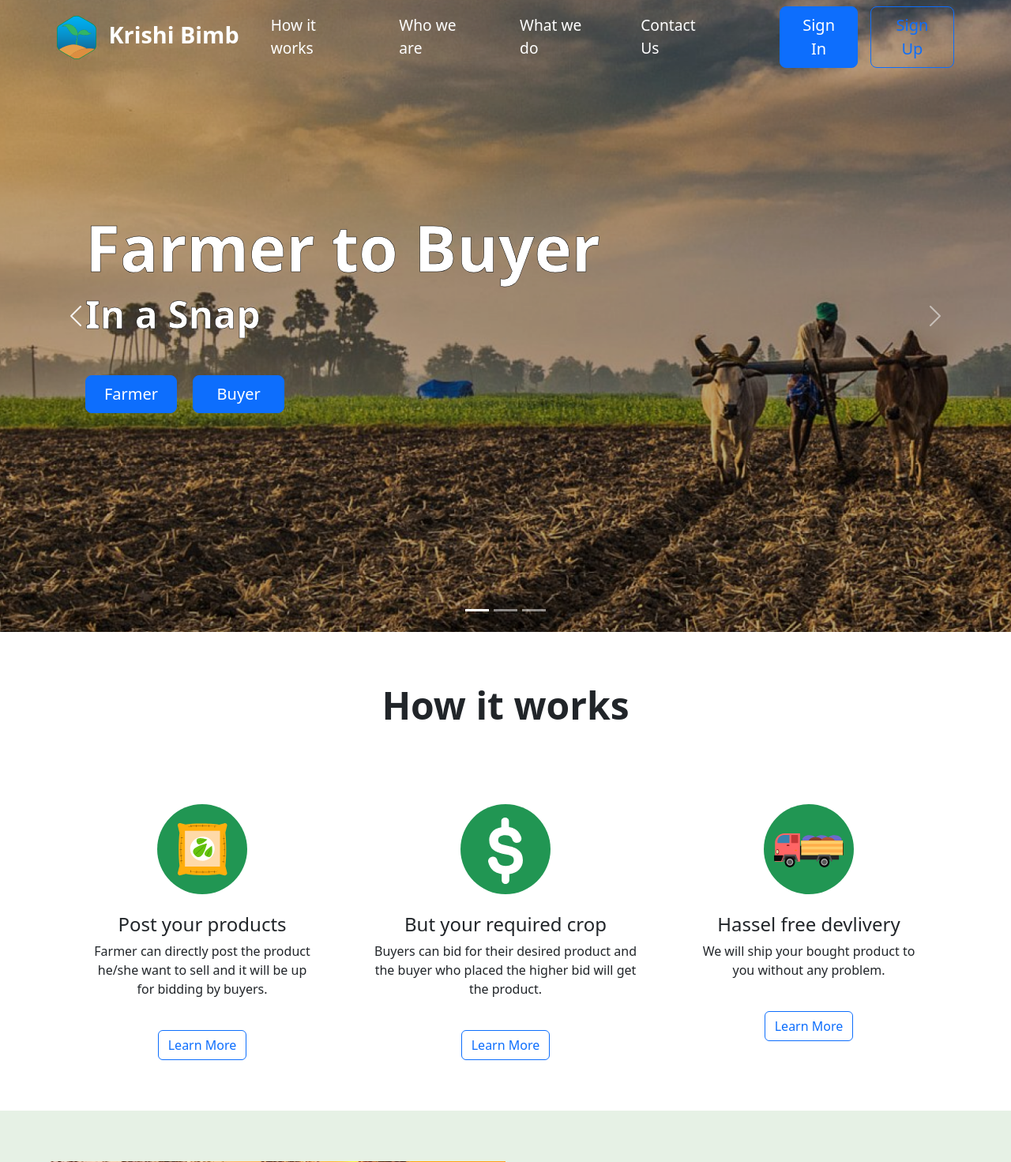
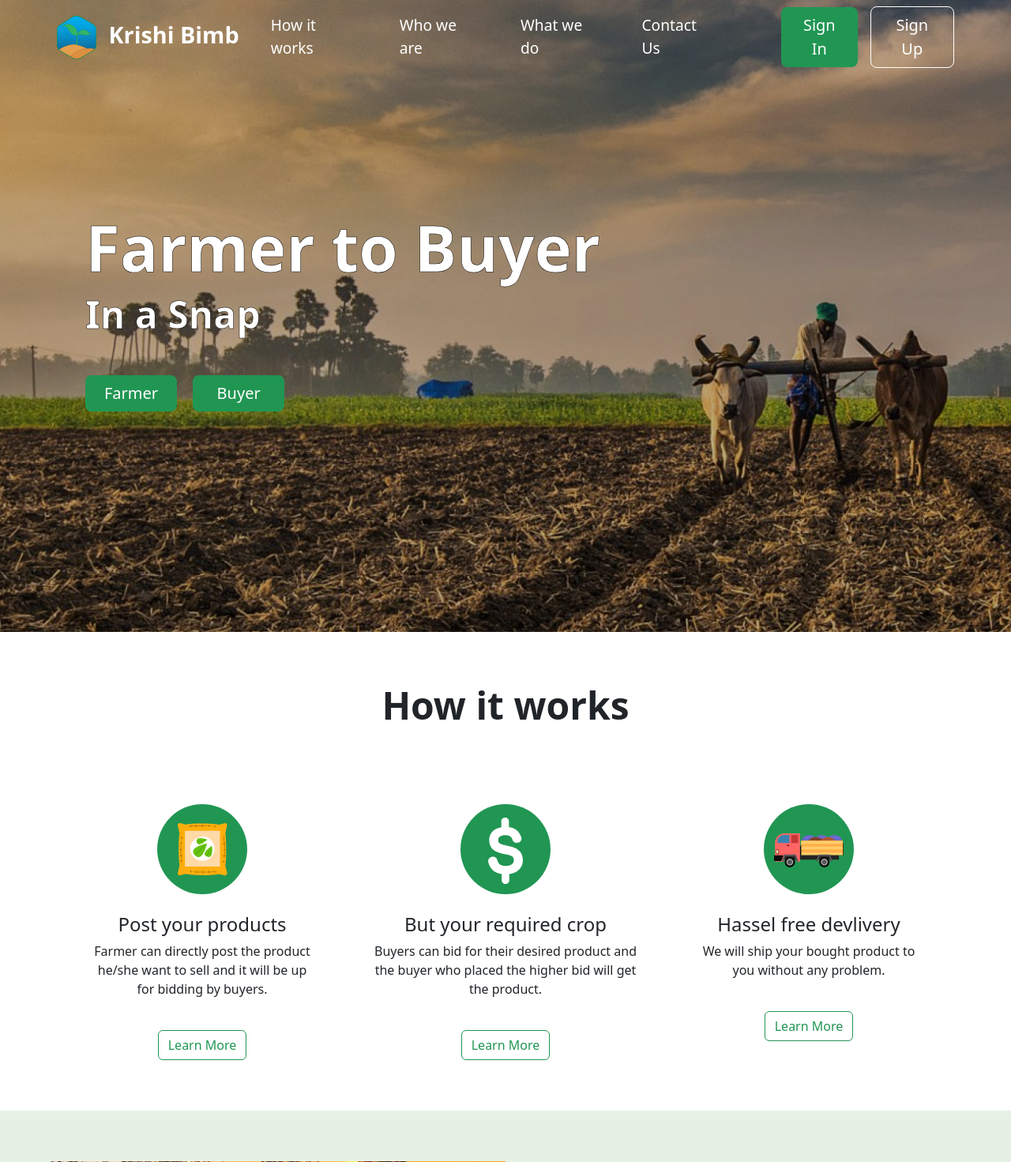
Before and after one commit to mayankdhnkr/krishi_bimb, a PHP site: page / in a window 1280 px wide. Shown: the top 1471 px of the page at 79% size. Run offline with PHP 8.4, Linux system fonts and the light colour scheme; some libraries are stand-ins or nearby versions.

Commit message:
landing page interactions added

```diff
--- a/CSS/styles.css
+++ b/CSS/styles.css
@@ -1,7 +1,29 @@
+/* Bootstrap changes */
+.btn-primary{
+    background-color: #219653;
+    border: #219653;
+}
+.btn-outline-primary{
+    color: #219653;
+    border-color: #219653;
+}
+.signup-btn{
+    color: white;
+    border-color: white;
+}
+
+/* HTML Elements */
+html{
+    scroll-behavior: smooth;
+}
+
 /* Navbar */
-.nav-link{
+.links-navbar{
     color: white;
     font-size: 1.2rem;
+}
+.nav-link:hover{
+    color: #219653;
 }
 .navbar-brand{
     color: white;
@@ -91,8 +113,18 @@
 .footer-email{
     font-size: 2rem;
     font-weight: 700;
+    color: #2d2d2d;
+    text-decoration: none;
+}
+.footer-email:hover{
     color: #219653;
 }
 .footer-icon{
+    color: #2d2d2d;
+}
+.footer-icon:hover{
     color: #219653;
 }
+.wave{
+    width: 100%;
+}
--- a/index.html
+++ b/index.html
@@ -37,22 +37,22 @@
                 <div class="collapse navbar-collapse" id="navbarNav">
                     <ul class="navbar-nav ms-auto me-5">
                         <li class="nav-item mx-3">
-                            <a href="#" class="nav-link">How it works</a>
+                            <a href="#how" class="nav-link links-navbar">How it works</a>
                         </li>
                         <li class="nav-item mx-3">
-                            <a href="#" class="nav-link">Who we are</a>
+                            <a href="#who" class="nav-link links-navbar">Who we are</a>
                         </li>
                         <li class="nav-item mx-3">
-                            <a href="#" class="nav-link">What we do</a>
+                            <a href="#what" class="nav-link links-navbar">What we do</a>
                         </li>
                         <li class="nav-item ms-3">
-                            <a href="#" class="nav-link">Contact Us</a>
+                            <a href="#footer" class="nav-link links-navbar">Contact Us</a>
                         </li>
                     </ul>
 
 
-                    <button class="btn btn-lg btn-primary mx-2 ms-4">Sign In</button>
-                    <button class="btn btn-lg btn-outline-primary mx-2 me-5">Sign Up</button>
+                    <button class="btn btn-lg btn-primary mx-2 ms-4 fuck">Sign In</button>
+                    <button class="btn btn-lg btn-outline-primary mx-2 me-5 signup-btn">Sign Up</button>
 
                 </div>
             </div>
@@ -130,7 +130,7 @@
                     </p>
                 </div>
                 <div class="col-lg-6">
-                    <!-- <div id="carouselExampleInterval" class="carousel slide" data-bs-ride="carousel"> -->
+                    <div id="carouselExampleInterval" class="carousel slide" data-bs-ride="carousel">
                         <div class="carousel-indicators">
                             <button type="button" data-bs-target="#carouselExampleIndicators" data-bs-slide-to="0" class="active" aria-current="true" aria-label="Slide 1"></button>
                             <button type="button" data-bs-target="#carouselExampleIndicators" data-bs-slide-to="1" aria-label="Slide 2"></button>
@@ -166,23 +166,15 @@
             <div class="col-lg-6 flex-column">
                     <h6 class="subheading-footer">FOLLOW US</h6>
                     <ul class="nav">
-                        <li>
-                           <i class="fa-solid fa-globe fa-2x me-2 footer-icon"></i>
-                        </li>
-                        <li>
-                            <i class="fa-brands fa-github fa-2x mx-2 footer-icon"></i>
-                        </li>
-                        <li>
-                            <i class="fa-brands fa-twitter fa-2x mx-2 footer-icon"></i>
-                        </li>
-                        <li>
-                            <i class="fa-brands fa-linkedin-in fa-2x ms-2 footer-icon"></i>
-                        </li>
+                        <li><a href=""><i class="fa-solid fa-globe fa-2x me-2 footer-icon"></i></a></li>
+                        <li><a href=""><i class="fa-brands fa-github fa-2x mx-2 footer-icon"></i></a></li>
+                        <li><a href=""><i class="fa-brands fa-twitter fa-2x mx-2 footer-icon"></i></a></li>
+                        <li><a href=""><i class="fa-brands fa-linkedin-in fa-2x ms-2 footer-icon"></i></a></li>
                     </ul>
             </div>
             <div class="col-lg-6 flex-column">
                 <h6 class="subheading-footer">WRITE US AT</h6>
-                <h4 class="m-0 footer-email">mayankdhankar2002@gmail.com</h4>
+                <a href="" class="text-decoration-none "><h4 class="footer-email">mayankdhankar2002@gmail.com</h4></a>
             </div>
         </div>
 
@@ -191,10 +183,10 @@
             <div class="col-lg-6 flex-column">
                 <div class="row row-cols-2 flex-row info gx-0">
                     <div class="col-12"><h6 class="subheading-footer">INFORMATION</h6></div>
-                    <div class="col-3  mb-3">About Krishi Bimb</div>
-                    <div class="col-7">Get in Touch</div>
-                    <div class="col-3">Privacy Policy</div>
-                    <div class="col">Terms of Service</div>
+                    <div class="col-3 mb-3"><a href="" class="nav-link footer-link">About Krishi Bimb</a></div>
+                    <div class="col-7"><a href="" class="nav-link footer-link">Get in Touch</a></div>
+                    <div class="col-3"><a href="" class="nav-link footer-link">Privacy Policy</a></div>
+                    <div class="col"><a href="" class="nav-link footer-link">Terms of Service</a></div>
                 </div>
             </div>
             <div class="col-lg-6 flex-column">
@@ -220,7 +212,7 @@
         </div>
     </section>
 
-
+    <img src="Images/Wave.svg" alt="Wave" class="wave">
 
 
     <script src="app.js"></script>
```
Also changed, not shown: Images/Wave.svg (added).
